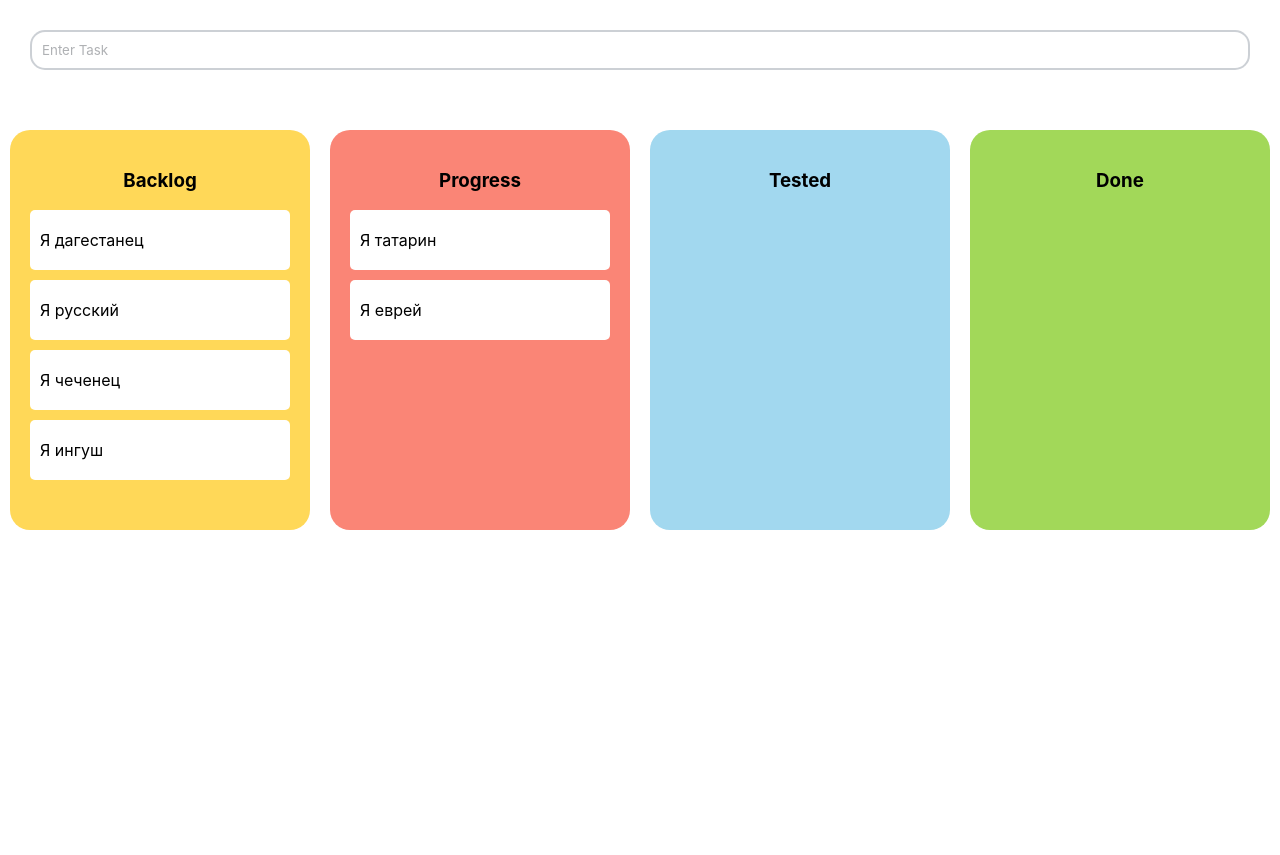
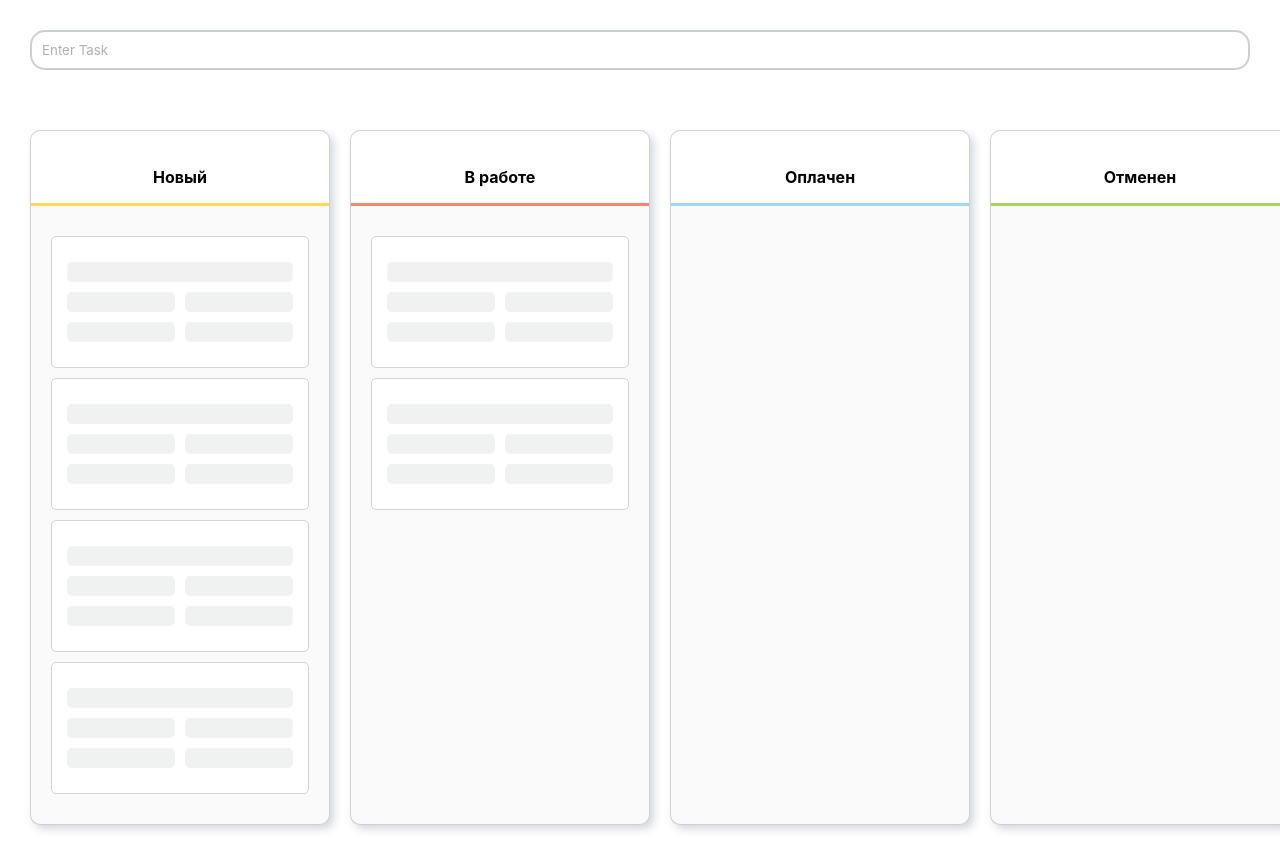
Before and after one commit to sashafdtv/canban_prototype, a Vue app: page / in a window 1280 px wide. Before the commit the page ends 800 px from the top, so only its background shows below. Built offline with nearby package versions, Linux system fonts and the light colour scheme.

Commit message:
done white

```diff
--- a/src/App.vue
+++ b/src/App.vue
@@ -68,34 +68,22 @@ body {
   display: flex;
   margin-top: 30px;
   overflow: scroll;
+  padding: 0 20px;
   padding-bottom: 30px;
 }
 
-.board-backlog {
-  background-color: #ffd858;
-}
-.board-in-progress {
-  background-color: #fa8576;
-}
-.board-tested {
-  background-color: #a2d8ef;
-}
-.board-done {
-  background-color: #a2d859;
-}
-
-.board {
-  min-width: 300px;
-  border-radius: 20px;
-  padding: 20px;
-  margin: 0 10px;
-  color: black;
-  transition: height 1s;
-}
-
-.board h3 {
-  text-align: center;
-}
+/*.board-backlog {*/
+/*  background-color: #ffd858;*/
+/*}*/
+/*.board-in-progress {*/
+/*  background-color: #fa8576;*/
+/*}*/
+/*.board-tested {*/
+/*  background-color: #a2d8ef;*/
+/*}*/
+/*.board-done {*/
+/*  background-color: #a2d859;*/
+/*}*/
 
 .task {
   background-color: white;
--- a/src/components/Board.vue
+++ b/src/components/Board.vue
@@ -1,9 +1,20 @@
 <template>
-  <div class="board" :style="{ backgroundColor: value.color }">
+  <div class="board">
     <!--  Title  -->
+    <div
+      class="header-board"
+      :style="{
+        borderBottom: '3px solid ' + value.color,
+      }"
+    >
+      <div class="background-wrapper">
         <h3>{{ value.name }}</h3>
+      </div>
+    </div>
 
     <!--  Items && Draggable wrapper  -->
+
+    <div class="body-board">
       <draggable
         :list="value.items"
         v-bind="draggableOptions"
@@ -13,6 +24,10 @@
       >
         <slot />
       </draggable>
+    </div>
+    <!--    <div class="footer-board">-->
+    <!--      <div class="add-new-task-btn"></div>-->
+    <!--    </div>-->
   </div>
 </template>
 
@@ -39,4 +54,54 @@ export default {
 };
 </script>
 
-<style scoped></style>
+<style scoped>
+h3 {
+  font-size: 16px;
+}
+
+.header-board {
+  padding: 20px 0 0 0;
+  background-color: white;
+  border-bottom: 3px solid #ffd858;
+  border-top-left-radius: 10px;
+  border-top-right-radius: 10px;
+}
+
+.body-board {
+  padding: 20px;
+  padding-bottom: 0;
+}
+
+.board {
+  min-width: 300px;
+  border-radius: 10px;
+  margin: 0 10px;
+  padding-bottom: 20px;
+  color: black;
+  transition: height 1s;
+  box-shadow: 4px 4px 8px 0px rgba(34, 60, 80, 0.2);
+  border: 1px solid rgba(191, 186, 199, 0.67);
+  background-color: #fafafa;
+  position: relative;
+}
+
+.board h3 {
+  text-align: center;
+}
+
+.footer-board {
+  display: flex;
+  justify-content: center;
+  align-items: center;
+  height: 50px;
+  position: relative;
+  bottom: 0;
+}
+
+.add-new-task-btn {
+  border-radius: 100%;
+  height: 30px;
+  width: 30px;
+  background-color: blue;
+}
+</style>
--- a/src/components/Card.vue
+++ b/src/components/Card.vue
@@ -1,6 +1,15 @@
 <template>
   <div class="task">
-    {{ title }}
+    <!--    {{ title }}-->
+    <div class="plug" />
+    <div class="flex">
+      <div class="plug" />
+      <div class="plug" />
+    </div>
+    <div class="flex">
+      <div class="plug" />
+      <div class="plug" />
+    </div>
   </div>
 </template>
 
@@ -12,3 +21,25 @@ export default {
   },
 };
 </script>
+
+<style scoped>
+.task {
+  border: 1px solid #d4d1d9;
+  font-size: 12px;
+}
+
+.plug {
+  height: 20px;
+  background-color: rgba(240, 241, 241, 1);
+  border-radius: 5px;
+  /*margin-bottom: 5px;*/
+  flex: 1;
+  margin: 5px;
+}
+
+.flex {
+  display: flex;
+  flex-wrap: nowrap;
+  width: 100%;
+}
+</style>
--- a/src/const.js
+++ b/src/const.js
@@ -1,26 +1,26 @@
 export const BOARDS = [
   {
-    name: "Backlog",
+    name: "Новый",
     items: [
-      { name: "Я дагестанец" },
-      { name: "Я русский" },
-      { name: "Я чеченец" },
-      { name: "Я ингуш" },
+      { name: "Карточка 1" },
+      { name: "Карточка 2" },
+      { name: "Карточка 3" },
+      { name: "Карточка 4" },
     ],
     color: "#ffd858",
   },
   {
-    name: "Progress",
-    items: [{ name: "Я татарин" }, { name: "Я еврей" }],
+    name: "В работе",
+    items: [{ name: "Карточка 5" }, { name: "Карточка 6" }],
     color: "#fa8576",
   },
   {
-    name: "Tested",
+    name: "Оплачен",
     items: [],
     color: "#a2d8ef",
   },
   {
-    name: "Done",
+    name: "Отменен",
     items: [],
     color: "#a2d859",
   },
```
Lines whose indentation alone changed are shown as unchanged.
